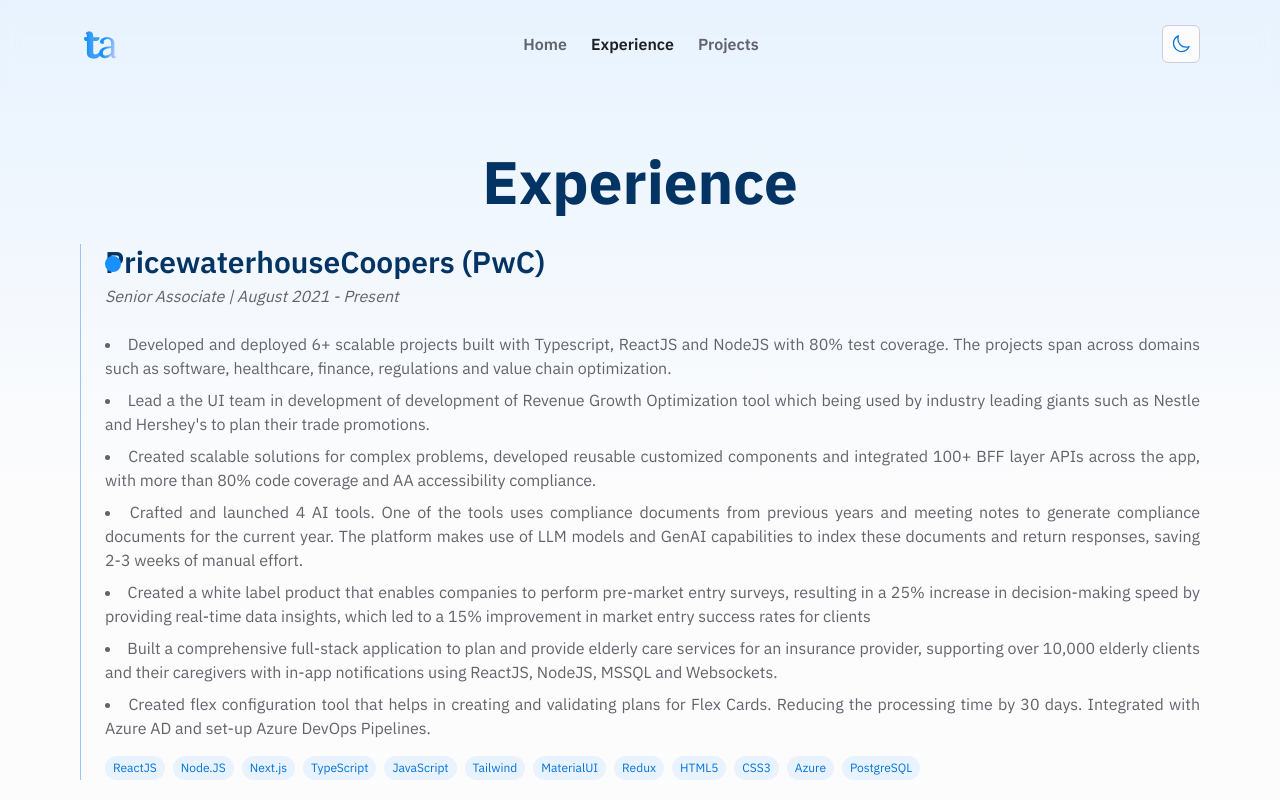
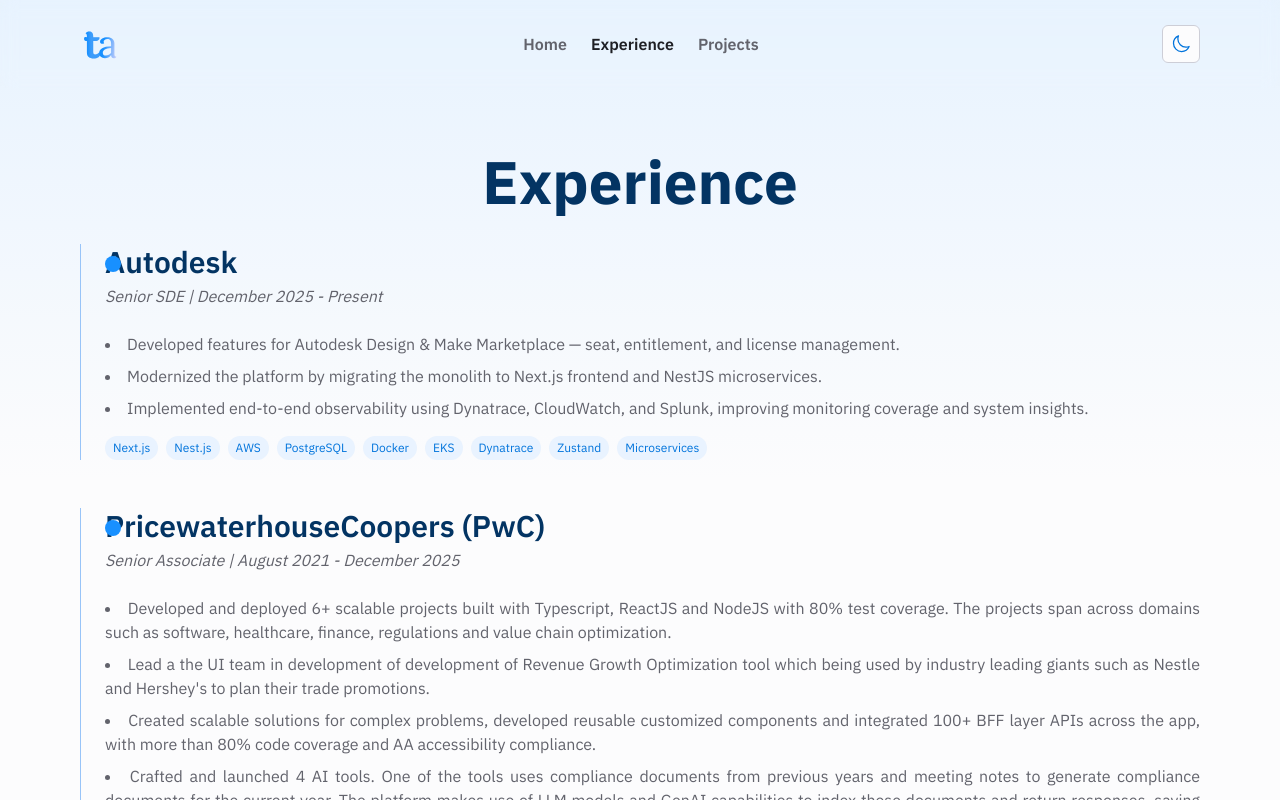
Before and after one commit to ttahm3d/tahirahmedt, a Next.js app: page /experience in a window 1280 px wide. Shown: the top 800 px of the page. Built offline with nearby package versions, Linux system fonts and the light colour scheme.

Commit message:
feat - added new role description

```diff
--- a/src/app/experience/page.tsx
+++ b/src/app/experience/page.tsx
@@ -1,9 +1,30 @@
 export default function AboutPage() {
   const experiences = [
     {
+      company: "Autodesk",
+      role: "Senior SDE",
+      duration: "December 2025 - Present",
+      workItems: [
+        "Developed features for Autodesk Design & Make Marketplace — seat, entitlement, and license management.",
+        "Modernized the platform by migrating the monolith to Next.js frontend and NestJS microservices.",
+        "Implemented end-to-end observability using Dynatrace, CloudWatch, and Splunk, improving monitoring coverage and system insights.",
+      ],
+      technologies: [
+        "Next.js",
+        "Nest.js",
+        "AWS",
+        "PostgreSQL",
+        "Docker",
+        "EKS",
+        "Dynatrace",
+        "Zustand",
+        "Microservices",
+      ],
+    },
+    {
       company: "PricewaterhouseCoopers (PwC)",
       role: "Senior Associate",
-      duration: "August 2021 - Present",
+      duration: "August 2021 - December 2025",
       workItems: [
         "Developed and deployed 6+ scalable projects built with Typescript, ReactJS and NodeJS with 80% test coverage. The projects span across domains such as software, healthcare, finance, regulations and value chain optimization.",
         "Lead a the UI team in development of development of Revenue Growth Optimization tool which being used by industry leading giants such as Nestle and Hershey's to plan their trade promotions.",
```
